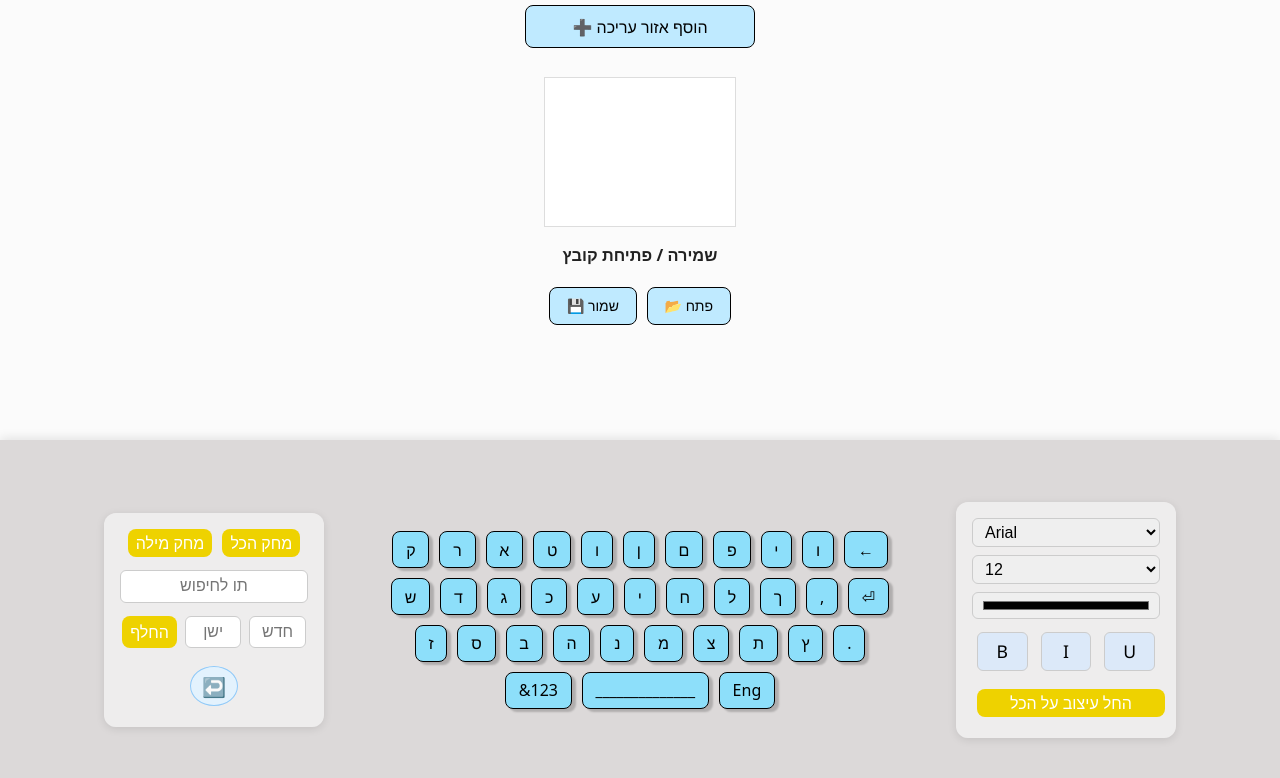
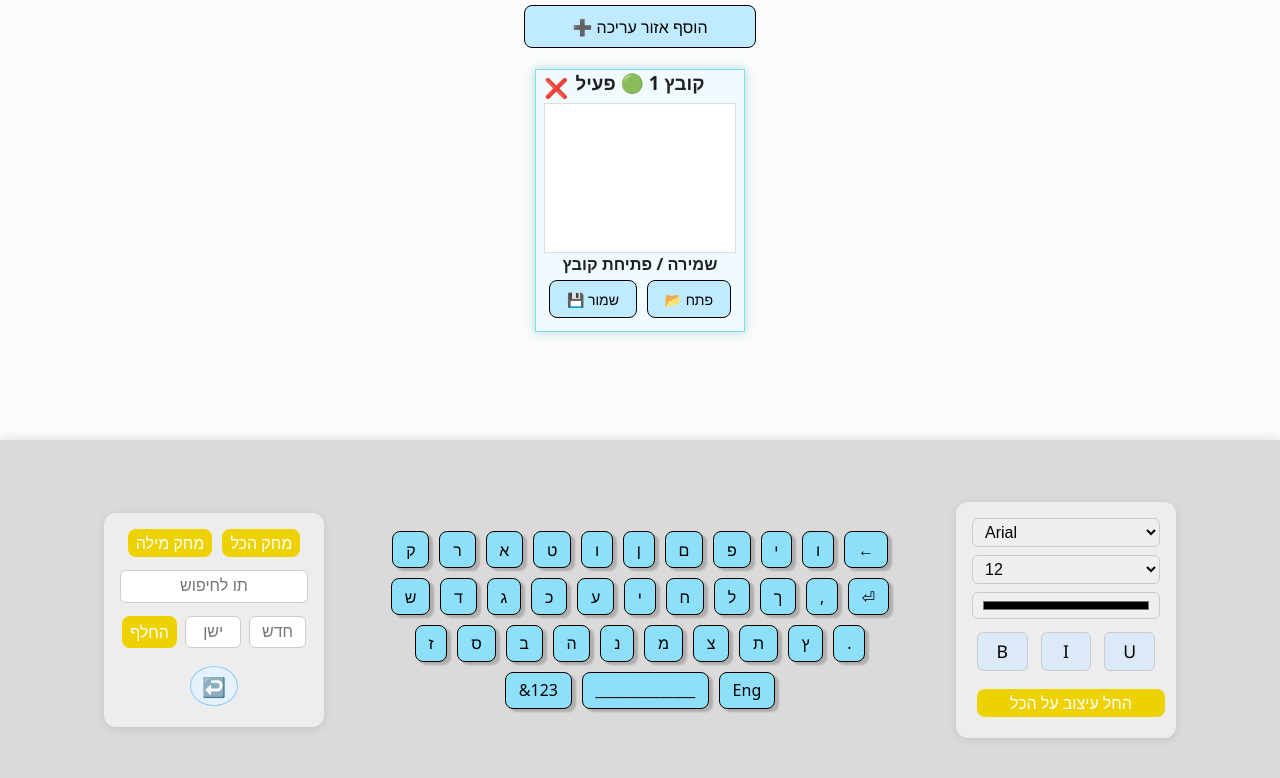
Before and after one commit to ayelet72/react-keyboard, a React (Vite) app: page / in a window 1280 px wide. Shown: the top 778 px of the page. Built offline with nearby package versions, Linux system fonts and the light colour scheme.

Commit message:
ending stage 3

```diff
--- a/src/components/MultiTextEditorApp.jsx
+++ b/src/components/MultiTextEditorApp.jsx
@@ -8,15 +8,26 @@ import TextFileManager from "./TextFileManager";
 import "./TextEditor.css";
 
 let nextId = 1;
+const firstEditor = createNewEditor("קובץ 1");
+
 
 function MultiTextEditorApp() {
   // DATA
-  const [editors, setEditors] = useState([createNewEditor("קובץ 1")]);
+  const [editors, setEditors] = useState([firstEditor]);
+  //which one we are editing now
+  const [activeEditorId, setActiveEditorId] = useState(firstEditor.id);
 
   // HELPERS
   const updateEditor = (id, updates) => {
     setEditors(prev => prev.map(e => e.id === id ? { ...e, ...updates } : e));
   };
+
+  // //the active erea is set only when there are editors:
+  // React.useEffect(() => {
+  //   if (editors.length > 0 && activeEditorId === null) {
+  //     setActiveEditorId(editors[0].id);
+  //   }
+  // }, [editors, activeEditorId]);
 
   const pushToHistory = (id) => {
     setEditors((prev) =>
@@ -153,7 +164,7 @@ function MultiTextEditorApp() {
         text: parsed.text,
         styleSpans: parsed.styleSpans || [],
       });
-      alert("הקובץ נטען בהצלחה 📂✅");
+      alert("הקובץ נטען בהצלחה ");
     } else {
       alert("הקובץ לא נמצא");
     }
@@ -161,8 +172,34 @@ function MultiTextEditorApp() {
 
   const addNewEditor = () => {
     if (editors.length >= 4) return;
-    setEditors((prev) => [...prev, createNewEditor(`קובץ ${prev.length + 1}`)]);
+    const newEditor = createNewEditor(`קובץ ${editors.length + 1}`);
+    setEditors(prev => [...prev, newEditor]);
   };
+
+  const handleCloseEditor = (id) => {
+    const fileName = prompt("האם לשמור את הקובץ לפני הסגירה? הכנס/י שם קובץ או בטל:");
+    if (fileName === null) return; // ביטול
+    if (fileName.trim() !== "") {
+      handleSave(id, fileName.trim());
+    }
+
+    setEditors(prev => {
+      const filtered = prev.filter(e => e.id !== id);
+      const renamed = filtered.map((editor, index) => ({
+        ...editor,
+        name: `קובץ ${index + 1}`
+      }));
+
+      // עדכון activeEditorId אם צריך
+      if (id === activeEditorId) {
+        setActiveEditorId(renamed.length > 0 ? renamed[0].id : null);
+      }
+
+      return renamed;
+    });
+  };
+
+
 
   // RENDER
   return (
@@ -173,44 +210,66 @@ function MultiTextEditorApp() {
         </button>
       )}
 
-      <div className="editor-container">
+      {/* הצגת כל העורכים */}
+      <div className={`editor-container ${classNameByCount(editors.length)}`}>
         {editors.map((editor) => (
-          <div key={editor.id} className="editor-box">
+
+          <div
+            key={editor.id}
+            className={`editor-box ${editor.id === activeEditorId ? "active-editor" : ""}`}
+            onClick={() => setActiveEditorId(editor.id)}
+          >
+            <button className="close-editor-btn"
+              onClick={(e) => {
+                e.stopPropagation(); // מונע לחיצה כפולה שגורמת לשינוי active
+                handleCloseEditor(editor.id);
+              }}
+            > ❌ </button>
+            <h3>{editor.name} {editor.id === activeEditorId && "🟢 פעיל"}</h3>
             <div className="text-erea">
-              <TextDisplay text={editor.text} styleSpans={editor.styleSpans} searchChar={editor.searchChar} />
+              <TextDisplay
+                text={editor.text}
+                styleSpans={editor.styleSpans}
+                searchChar={editor.searchChar}
+              />
               <TextFileManager
                 onSave={(fileName) => handleSave(editor.id, fileName)}
                 onLoad={(fileName) => handleLoad(editor.id, fileName)}
-              />
-            </div>
-
-            <div className="editor-area">
-              <div className="Action-erea">
-                <TextActionsPanel
-                  onDeleteWord={() => handleDeleteWord(editor.id)}
-                  onClearText={() => handleClearText(editor.id)}
-                  onUndo={() => handleUndo(editor.id)}
-                  onSearchChar={(char) => handleSearchChar(editor.id, char)}
-                  onReplaceChar={(o, n) => handleReplaceChar(editor.id, o, n)}
-                  searchChar={editor.searchChar}
-                />
-              </div>
-              <div className="keyboard-erea">
-                <VirtualKeyboard
-                  onKeyPress={(char) => handleKey(editor.id, char)}
-                  onDelete={() => handleDelete(editor.id)}
-                />
-              </div>
-              <TextStylePanel
-                onStyleChange={(k, v) => handleStyleChange(editor.id, k, v)}
-                onApplyAll={() => handleApplyAll(editor.id)}
-                currentStyle={editor.currentStyle}
               />
             </div>
           </div>
         ))}
       </div>
 
+      {/* פאנל כלים גלובלי לעורך הפעיל בלבד */}
+      {activeEditorId && (
+        <div className="editor-area">
+
+          <div className="Action-erea">
+            <TextActionsPanel
+              onDeleteWord={() => handleDeleteWord(activeEditorId)}
+              onClearText={() => handleClearText(activeEditorId)}
+              onUndo={() => handleUndo(activeEditorId)}
+              onSearchChar={(char) => handleSearchChar(activeEditorId, char)}
+              onReplaceChar={(o, n) => handleReplaceChar(activeEditorId, o, n)}
+              searchChar={editors.find(e => e.id === activeEditorId)?.searchChar}
+            />
+          </div>
+
+          <div className="keyboard-erea">
+            <VirtualKeyboard
+              onKeyPress={(char) => handleKey(activeEditorId, char)}
+              onDelete={() => handleDelete(activeEditorId)}
+            />
+          </div>
+
+          <TextStylePanel
+            onStyleChange={(k, v) => handleStyleChange(activeEditorId, k, v)}
+            onApplyAll={() => handleApplyAll(activeEditorId)}
+            currentStyle={editors.find(e => e.id === activeEditorId)?.currentStyle}
+          />
+        </div>
+      )}
     </div>
   );
 }
--- a/src/components/TextEditor.css
+++ b/src/components/TextEditor.css
@@ -8,12 +8,11 @@
 .text-erea {
   flex: 1;
   /* תופס את כל השטח שנשאר מלמעלה */
-  overflow-y: auto;
+  /* overflow-y: auto; */
   /* מוסיף גלילה אם יש הרבה טקסט */
   padding: 1rem;
   /* ריווח פנימי (נעים בעין) */
-  margin-bottom: 45vh;
-  /* מרווח בגובה של אזור המקלדת, כדי שלא יכסה את הטקסט */
+
 }
 
 
@@ -48,50 +47,13 @@
   justify-content: center;
 }
 
-
-/* @media screen and (max-width: 768px) {
-    .editor-area {
-      flex-direction:row;
-      align-items: stretch;
-    }
-
-    .Action-erea,
-    .keyboard-erea,
-    .style-panel {
-      width: 100%;
-      width: 60px ;
-    }
-} */
-
-/* .Action-erea,
-.keyboard-erea,
-.style-panel {
-  flex: 1 1 0;
-  min-width: 0;
-  height: 100%;
-} */
-
-
-/* .editor-wrapper.two-editors {
-  grid-template-columns: repeat(2, 1fr);
-  grid-template-rows: 1fr;
-}
-
-.editor-wrapper.three-editors {
-  grid-template-columns: repeat(3, 1fr);
-  grid-template-rows: 1fr;
-}
-
-.editor-wrapper.four-editors {
-  grid-template-columns: repeat(2, 1fr);
-  grid-template-rows: repeat(2, 1fr);
-} */
-
 .text-erea {
   flex: 1;
   overflow: auto;
   font-size: 14px;
   padding: 0.5rem;
+  height: auto;
+  max-height: 320px;
 }
 
 .page-layout {
@@ -109,5 +71,52 @@
   padding: 1rem;
   height: calc(100vh - 45vh); /* משאיר מקום לתחתית */
   box-sizing: border-box;
-  overflow: auto;
+  overflow: hidden;
+  height: auto;
+  max-height: 320px;
+
 }
+
+h3{
+  margin: 0px;
+}
+
+.active-editor {
+  border: 0.5px solid #7cdfec;
+  height: auto;
+  max-height: 330px;
+  box-shadow: 0 0 10px #a9dae1;
+  background-color: #f0faff;
+}
+
+.active-editor.editor-box {
+  height: auto;
+  max-height: 320px;
+
+}
+.editor-page{
+  overflow: hidden;
+  height: auto;
+  max-height: 370px;
+}
+
+.close-editor-btn {
+  position: absolute;
+  top:0.2rem;
+  left: 0.2rem;
+  background: none;
+  background-color: transparent;
+  border: none;
+  font-size: 1.2rem;
+  cursor: pointer;
+  padding: 0%;
+  line-height: 1;
+
+}
+.editor-box {
+  position: relative; /* כדי שהכפתור יהיה בפנים */
+}
+.close-editor-btn button:hover{
+  background-color: #cacaca;
+
+}
```
